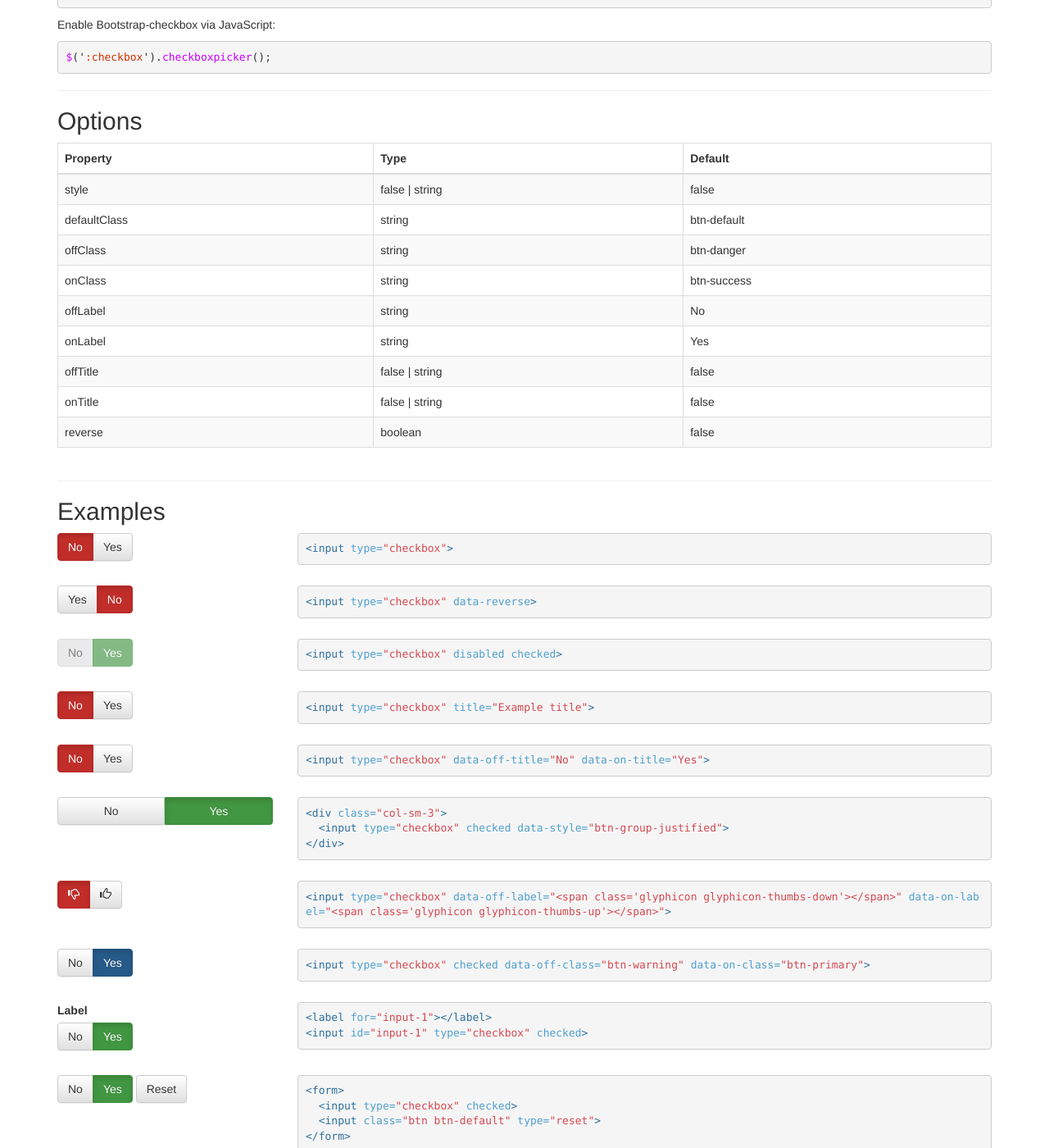
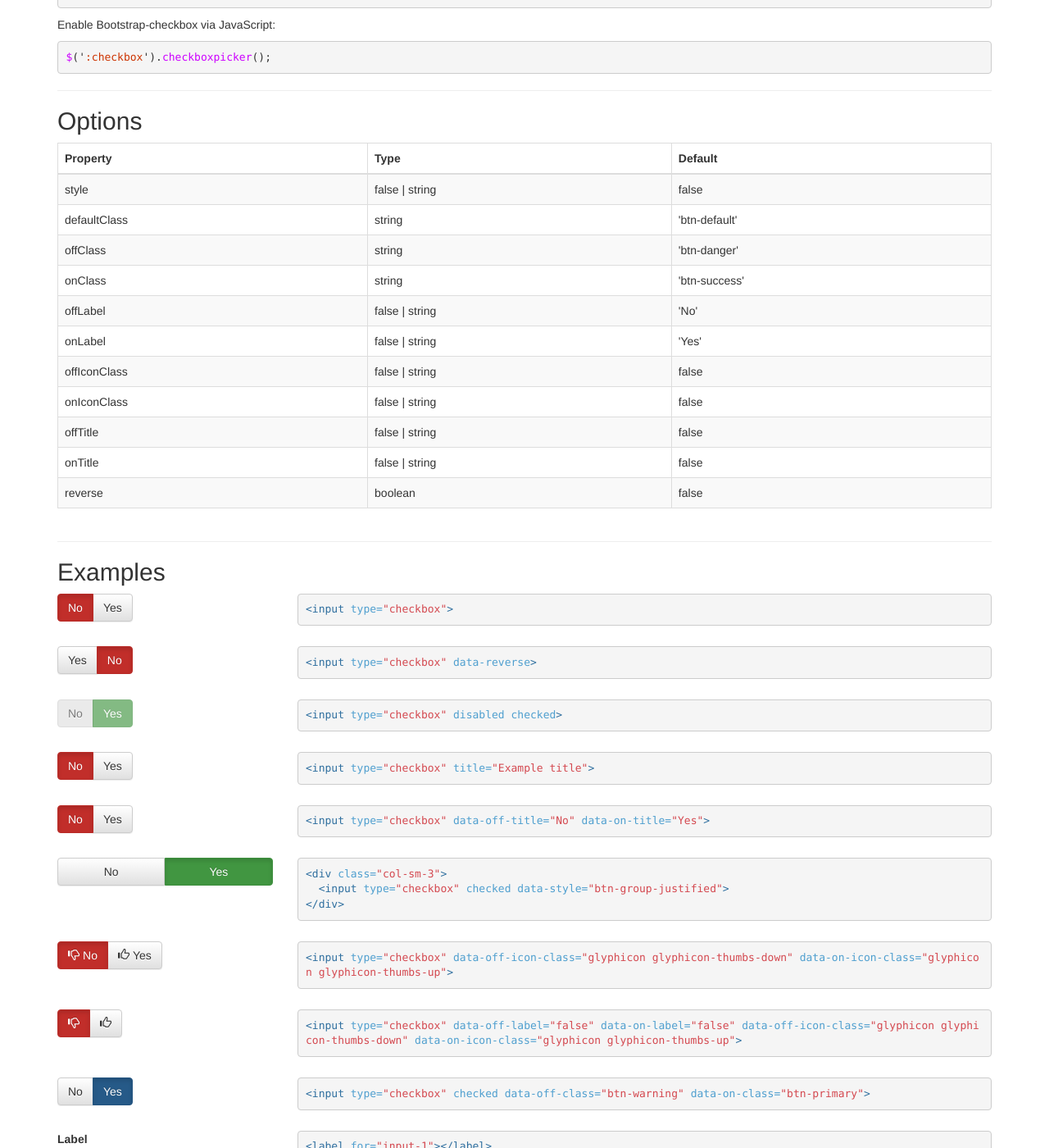
Before and after one commit to vsn4ik/bootstrap-checkbox, a Jekyll site: the page built from docs/index.html, in a window 1280 px wide and 1400 px high, scrolled down 646 px. Shown: the whole window at 82% size. Built offline with Jekyll 4.4.1, drawn with Linux system fonts in a browser that asks for light colours; nearby versions of some CDN libraries.

```diff
--- a/bower.json
+++ b/bower.json
@@ -1,6 +1,6 @@
 {
 	"name": "bootstrap-checkbox",
-	"version": "1.0.17",
+	"version": "1.0.18",
 	"authors": [
 		"vsn4ik"
 	],
--- a/docs/_layouts/default.html
+++ b/docs/_layouts/default.html
@@ -17,7 +17,7 @@
 		<div class="clearfix">
 			<button id="scroll_top" class="btn btn-primary pull-right" type="button" title="Return to top">
 				<span class="glyphicon glyphicon-circle-arrow-up"></span>
-				<span>Top<span>
+				<span>Top</span>
 			</button>
 		</div>
 
--- a/docs/index.html
+++ b/docs/index.html
@@ -47,27 +47,37 @@ $(':checkbox').checkboxpicker();
 			<tr>
 				<td>defaultClass</td>
 				<td>string</td>
-				<td>btn-default</td>
+				<td>'btn-default'</td>
 			</tr>
 			<tr>
 				<td>offClass</td>
 				<td>string</td>
-				<td>btn-danger</td>
+				<td>'btn-danger'</td>
 			</tr>
 			<tr>
 				<td>onClass</td>
 				<td>string</td>
-				<td>btn-success</td>
+				<td>'btn-success'</td>
 			</tr>
 			<tr>
 				<td>offLabel</td>
-				<td>string</td>
-				<td>No</td>
+				<td>false | string</td>
+				<td>'No'</td>
 			</tr>
 			<tr>
 				<td>onLabel</td>
-				<td>string</td>
-				<td>Yes</td>
+				<td>false | string</td>
+				<td>'Yes'</td>
+			</tr>
+			<tr>
+				<td>offIconClass</td>
+				<td>false | string</td>
+				<td>false</td>
+			</tr>
+			<tr>
+				<td>onIconClass</td>
+				<td>false | string</td>
+				<td>false</td>
 			</tr>
 			<tr>
 				<td>offTitle</td>
@@ -168,12 +178,24 @@ $(':checkbox').checkboxpicker();
 
 	<div class="form-group">
 		<div class="col-sm-3">
-			<input type="checkbox" data-off-label="<span class='glyphicon glyphicon-thumbs-down'></span>" data-on-label="<span class='glyphicon glyphicon-thumbs-up'></span>">
+			<input type="checkbox" data-off-label="<span>No</span>" data-on-label="<span>Yes</span>" data-off-icon-class="glyphicon glyphicon-thumbs-down" data-on-icon-class="glyphicon glyphicon-thumbs-up">
 		</div>
 
 		<div class="col-sm-9">
 {% highlight html %}
-<input type="checkbox" data-off-label="<span class='glyphicon glyphicon-thumbs-down'></span>" data-on-label="<span class='glyphicon glyphicon-thumbs-up'></span>">
+<input type="checkbox" data-off-icon-class="glyphicon glyphicon-thumbs-down" data-on-icon-class="glyphicon glyphicon-thumbs-up">
+{% endhighlight %}
+		</div>
+	</div>
+
+	<div class="form-group">
+		<div class="col-sm-3">
+			<input type="checkbox" data-off-label="false" data-on-label="false" data-off-icon-class="glyphicon glyphicon-thumbs-down" data-on-icon-class="glyphicon glyphicon-thumbs-up">
+		</div>
+
+		<div class="col-sm-9">
+{% highlight html %}
+<input type="checkbox" data-off-label="false" data-on-label="false" data-off-icon-class="glyphicon glyphicon-thumbs-down" data-on-icon-class="glyphicon glyphicon-thumbs-up">
 {% endhighlight %}
 		</div>
 	</div>
--- a/package.json
+++ b/package.json
@@ -1,6 +1,6 @@
 {
 	"name": "bootstrap-checkbox",
-	"version": "1.0.17",
+	"version": "1.0.18",
 	"description": "A checkbox component based on Bootstrap framework",
 	"keywords": [
 		"bootstrap",
```
Also changed, not shown: dist/js/bootstrap-checkbox.js, dist/js/bootstrap-checkbox.min.js, docs/dist/js/bootstrap-checkbox.js, docs/dist/js/bootstrap-checkbox.min.js, js/bootstrap-checkbox.js.
